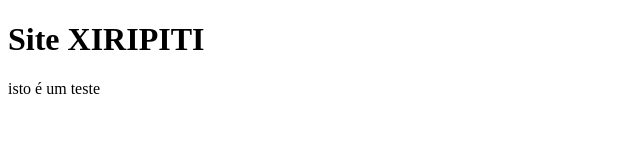
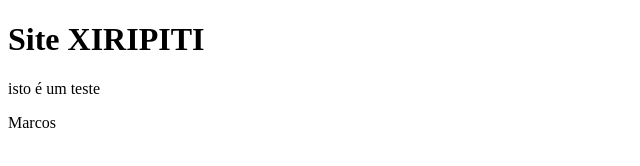
Before and after one commit to MarcosAlvaraes/xiripiti, a plain HTML site: page index.html in a window 1280 px wide. Shown: the full height of the page, 0-640 px from the left. Drawn offline with Linux system fonts and the light colour scheme.

Commit message:
Alteração de paragrafo Marcos

```diff
--- a/index.html
+++ b/index.html
@@ -9,5 +9,6 @@
 <body>
     <h1>Site  XIRIPITI</h1>
     <p>isto é um teste</p>
+    <p>Marcos</p>
 </body>
 </html>
```
